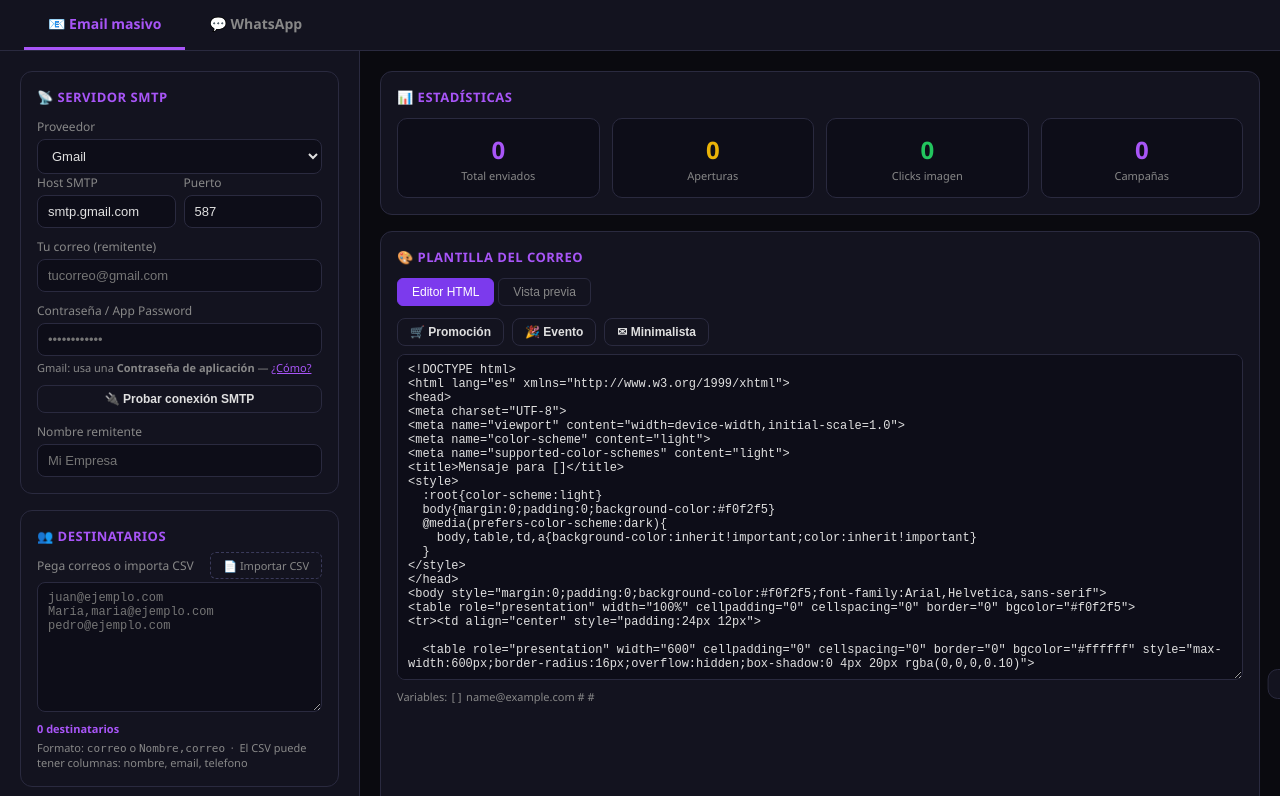
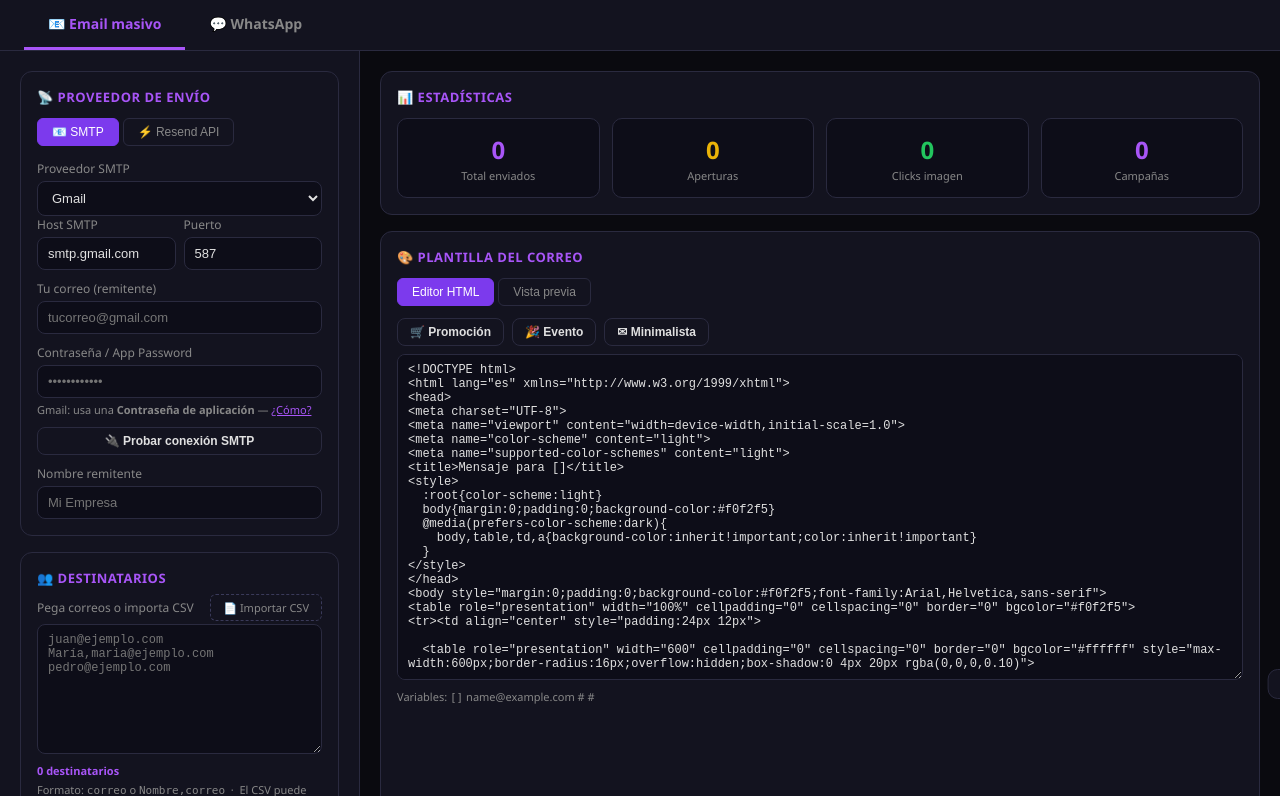
Before and after one commit to sebastiantutistarvalencia/mailblast, a Flask app: template templates/index.html in a window 1280 px wide. Shown: the part 81-877 px from the top of the page. Run offline with Flask 3, Linux system fonts and the light colour scheme; the template is opened without the code that fills it: most values are stand-ins (such as "Sample title", 1, 10 or a date in 2020); data that the repository does not hold is empty.

Commit message:
feat: add Resend API provider as alternative to SMTP
Render blocks outbound SMTP ports; Resend sends over HTTPS (no port issues).
UI now has SMTP / Resend API toggle in the sender card.

```diff
--- a/app.py
+++ b/app.py
@@ -4,6 +4,10 @@ from email.mime.multipart import MIMEMultipart
 from email.mime.text import MIMEText
 from email.mime.image import MIMEImage
 from datetime import datetime
+try:
+    import resend as resend_sdk
+except ImportError:
+    resend_sdk = None
 try:
     from whatsapp_bot import wa_bot
     WA_AVAILABLE = True
@@ -102,6 +106,56 @@ def build_mime(subject, from_str, to_email, html, image_path=None):
     msg['To']      = to_email
     msg['Message-ID'] = f"<{uuid.uuid4()}@mailer>"
     return msg
+
+
+def send_emails_resend_thread(campaign_id, api_key, from_email, from_name,
+                              recipients, subject, template, host_url,
+                              redirect_url='', image_path='', image_url='', social=None):
+    resend_sdk.api_key = api_key
+
+    use_local_img = bool(image_path and os.path.isfile(image_path))
+    if use_local_img:
+        effective_img_url = host_url.rstrip('/') + '/static/uploads/' + os.path.basename(image_path)
+    else:
+        effective_img_url = image_url or 'https://picsum.photos/600/300?random=42'
+
+    social_html = build_social_html(social or {})
+
+    for recipient in recipients:
+        try:
+            rid = str(uuid.uuid4())[:8]
+            base_track = f"{host_url}track/{campaign_id}/{rid}"
+            click_link = (base_track + '?url=' + urllib.parse.quote(redirect_url, safe='')
+                          if redirect_url else base_track)
+
+            html = template
+            html = html.replace('{{name}}',        recipient.get('name') or 'Amigo/a')
+            html = html.replace('{{email}}',       recipient['email'])
+            html = html.replace('{{click_link}}',  click_link)
+            html = html.replace('{{unsub_link}}',  f"{host_url}unsub/{campaign_id}/{rid}")
+            html = html.replace('{{social_links}}', social_html)
+            html = html.replace('{{image_url}}',   effective_img_url)
+            html = html.replace('{{cid_image}}',   effective_img_url)
+
+            pixel = (f'<img src="{host_url}open/{campaign_id}/{rid}" '
+                     f'width="1" height="1" alt="" style="opacity:0">')
+            html = html.replace('</body>', f'{pixel}</body>')
+
+            resend_sdk.Emails.send({
+                "from":    f"{from_name} <{from_email}>",
+                "to":      [recipient['email']],
+                "subject": subject,
+                "html":    html,
+            })
+            send_progress[campaign_id]['sent'] += 1
+            campaigns[campaign_id]['sent'] += 1
+            time.sleep(0.3)
+        except Exception as e:
+            send_progress[campaign_id]['failed'] += 1
+            campaigns[campaign_id]['failed'] += 1
+            print(f"Resend error: {e}")
+
+    send_progress[campaign_id]['done'] = True
 
 
 def send_emails_thread(campaign_id, smtp_cfg, recipients, subject, template,
@@ -210,16 +264,26 @@ def start_campaign():
         'total': n, 'sent': 0, 'failed': 0, 'opens': 0, 'clicks': 0,
         'created_at': datetime.now().strftime('%H:%M:%S')
     }
-    # Inicializar ANTES de arrancar el hilo para evitar race condition en polls
     send_progress[cid] = {'total': n, 'sent': 0, 'failed': 0, 'done': False, 'error': None}
-    t = threading.Thread(
-        target=send_emails_thread,
-        args=(cid, data['smtp'], data['recipients'], data['subject'], data['template'],
-              request.host_url, data.get('redirect_url', ''),
-              data.get('image_path', ''), data.get('image_url', ''),
-              data.get('social', {})),
-        daemon=True
-    )
+
+    provider = data.get('provider', 'smtp')
+    common = (data['recipients'], data['subject'], data['template'], request.host_url,
+              data.get('redirect_url', ''), data.get('image_path', ''),
+              data.get('image_url', ''), data.get('social', {}))
+
+    if provider == 'resend':
+        rc = data.get('resend', {})
+        t = threading.Thread(
+            target=send_emails_resend_thread,
+            args=(cid, rc['api_key'], rc['from_email'], rc.get('from_name', 'Newsletter')) + common,
+            daemon=True
+        )
+    else:
+        t = threading.Thread(
+            target=send_emails_thread,
+            args=(cid, data['smtp']) + common,
+            daemon=True
+        )
     t.start()
     return jsonify({'campaign_id': cid})
 
--- a/requirements.txt
+++ b/requirements.txt
@@ -1,4 +1,5 @@
 flask>=3.0.0
 gunicorn>=21.2.0
+resend>=2.0.0
 selenium>=4.18.0
 webdriver-manager>=4.0.0
--- a/templates/index.html
+++ b/templates/index.html
@@ -122,10 +122,17 @@ textarea{resize:vertical;font-family:'Courier New',monospace;font-size:12px}
   <!-- SIDEBAR -->
   <div class="sidebar">
 
-    <!-- SMTP -->
+    <!-- PROVIDER SELECTOR -->
     <div class="card">
-      <h3>📡 Servidor SMTP</h3>
-      <label>Proveedor</label>
+      <h3>📡 Proveedor de envío</h3>
+      <div class="tab-bar" style="margin-bottom:14px">
+        <button class="tab active" id="ptab-smtp"   onclick="switchProvider('smtp')">📧 SMTP</button>
+        <button class="tab"        id="ptab-resend" onclick="switchProvider('resend')">⚡ Resend API</button>
+      </div>
+
+      <!-- ── SMTP FIELDS ── -->
+      <div id="provider-smtp">
+        <label style="margin-top:0">Proveedor SMTP</label>
         <select id="smtp-preset" onchange="applyPreset()">
           <option value="gmail">Gmail</option>
           <option value="outlook">Outlook / Hotmail</option>
@@ -151,6 +158,24 @@ textarea{resize:vertical;font-family:'Courier New',monospace;font-size:12px}
         <div id="smtp-test-result" class="alert-box" style="margin-top:8px"></div>
         <label>Nombre remitente</label>
         <input id="smtp-from-name" placeholder="Mi Empresa">
+      </div>
+
+      <!-- ── RESEND FIELDS ── -->
+      <div id="provider-resend" style="display:none">
+        <div style="background:#0c1a0c;border:1px solid #14532d;border-radius:8px;padding:10px 12px;font-size:12px;color:#86efac;line-height:1.6;margin-bottom:12px">
+          ⚡ <b>Resend</b> envía por HTTPS (sin bloqueos de puerto). 3 000 emails/mes gratis.<br>
+          Necesitas una cuenta en <b>resend.com</b> y un dominio verificado.
+        </div>
+        <label style="margin-top:0">API Key de Resend</label>
+        <input id="resend-api-key" type="password" placeholder="re_xxxxxxxxxxxxxxxxxxxxxxxx">
+        <label>Email remitente <span style="color:var(--muted)">(debe ser de tu dominio verificado)</span></label>
+        <input id="resend-from-email" type="email" placeholder="newsletter@miempresa.com">
+        <label>Nombre remitente</label>
+        <input id="resend-from-name" placeholder="Mi Empresa">
+        <div class="hint" style="margin-top:8px">
+          ¿No tienes dominio verificado aún? Usa <code>onboarding@resend.dev</code> solo para probar con tu propio correo.
+        </div>
+      </div>
     </div>
 
     <!-- RECIPIENTS -->
@@ -849,8 +874,40 @@ function switchTab(tab) {
   if (tab === 'preview') updatePreview();
 }
 
+// ─── PROVIDER SWITCHER ────────────────────────────────────────────────────────
+let activeProvider = 'smtp';
+function switchProvider(p) {
+  activeProvider = p;
+  document.getElementById('provider-smtp').style.display   = p === 'smtp'   ? 'block' : 'none';
+  document.getElementById('provider-resend').style.display = p === 'resend' ? 'block' : 'none';
+  document.getElementById('ptab-smtp').classList.toggle('active',   p === 'smtp');
+  document.getElementById('ptab-resend').classList.toggle('active', p === 'resend');
+}
+
 // ─── SEND ─────────────────────────────────────────────────────────────────────
 async function sendCampaign() {
+  const subject  = document.getElementById('subject').value.trim();
+  const template = document.getElementById('template-editor').value;
+  const redirect_url = document.getElementById('redirect-url').value.trim();
+  const image_url    = document.getElementById('image-url').value.trim();
+  const image_path   = uploadedImagePath;
+  const social       = getSocialLinks();
+
+  if (!subject) return toast('Escribe un asunto', 'error');
+  if (recipients.length === 0) return toast('Agrega al menos un destinatario', 'error');
+
+  let payload = { provider: activeProvider, recipients, subject, template, redirect_url, image_url, image_path, social };
+
+  if (activeProvider === 'resend') {
+    const apiKey    = document.getElementById('resend-api-key').value.trim();
+    const fromEmail = document.getElementById('resend-from-email').value.trim();
+    const fromName  = document.getElementById('resend-from-name').value.trim() || 'Newsletter';
+    if (!apiKey)    return toast('Ingresa tu API Key de Resend', 'error');
+    if (!fromEmail) return toast('Ingresa el email remitente (dominio verificado)', 'error');
+    payload.resend = { api_key: apiKey, from_email: fromEmail, from_name: fromName };
+    // smtp stub so backend doesn't crash if accessed
+    payload.smtp = {};
+  } else {
     const smtp = {
       host:      document.getElementById('smtp-host').value.trim(),
       port:      document.getElementById('smtp-port').value.trim(),
@@ -858,17 +915,9 @@ async function sendCampaign() {
       password:  document.getElementById('smtp-pass').value,
       from_name: document.getElementById('smtp-from-name').value.trim() || 'Newsletter',
     };
-  const subject  = document.getElementById('subject').value.trim();
-  const template = document.getElementById('template-editor').value;
-
-  const redirect_url = document.getElementById('redirect-url').value.trim();
-  const image_url    = document.getElementById('image-url').value.trim();
-  const image_path   = uploadedImagePath;
-  const social       = getSocialLinks();
-
     if (!smtp.user || !smtp.password) return toast('Ingresa el correo y contraseña SMTP', 'error');
-  if (!subject) return toast('Escribe un asunto', 'error');
-  if (recipients.length === 0) return toast('Agrega al menos un destinatario', 'error');
+    payload.smtp = smtp;
+  }
 
   document.getElementById('send-btn').disabled = true;
   document.getElementById('progress-card').style.display = 'block';
@@ -877,7 +926,7 @@ async function sendCampaign() {
     const res = await fetch('/api/send', {
       method: 'POST',
       headers: { 'Content-Type': 'application/json' },
-      body: JSON.stringify({ smtp, recipients, subject, template, redirect_url, image_url, image_path, social }),
+      body: JSON.stringify(payload),
     });
     const data = await res.json();
     if (data.error) throw new Error(data.error);
```
Lines whose indentation alone changed are shown as unchanged.
